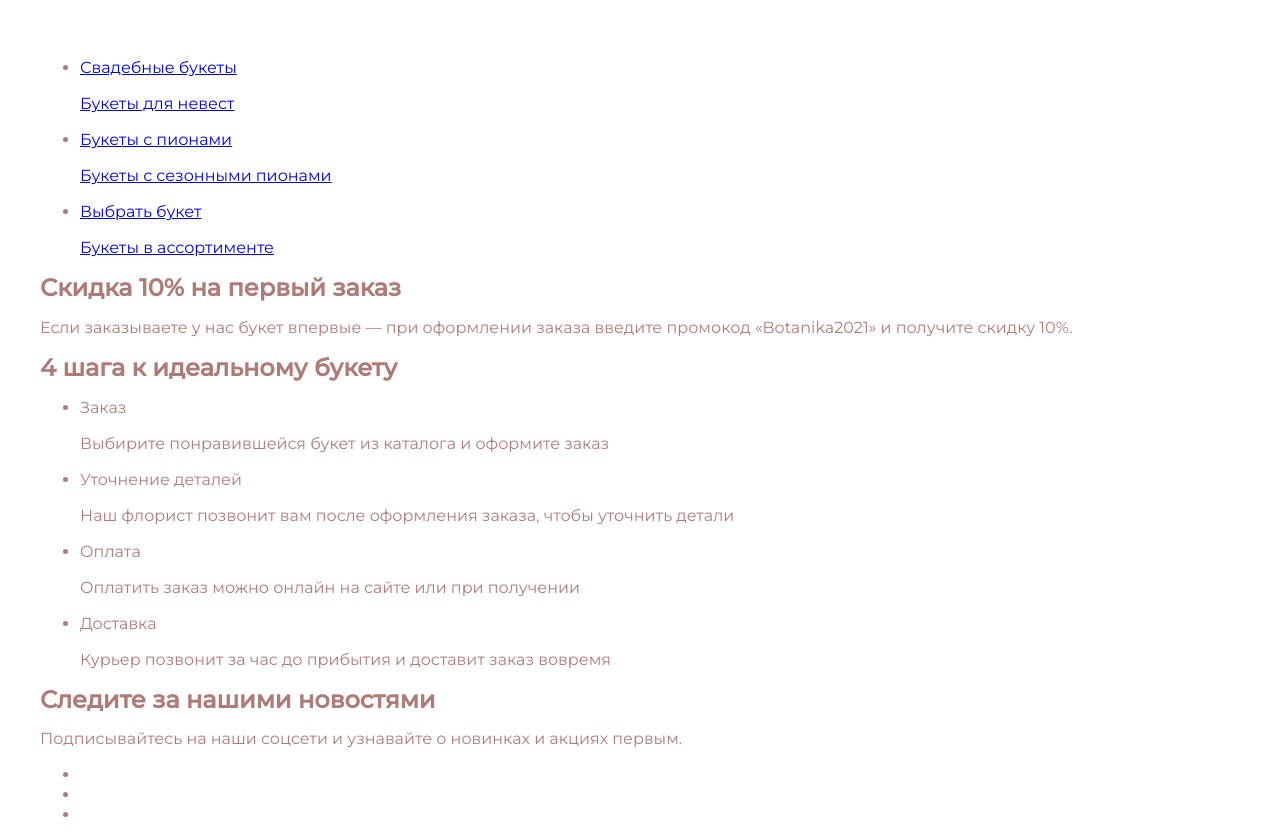
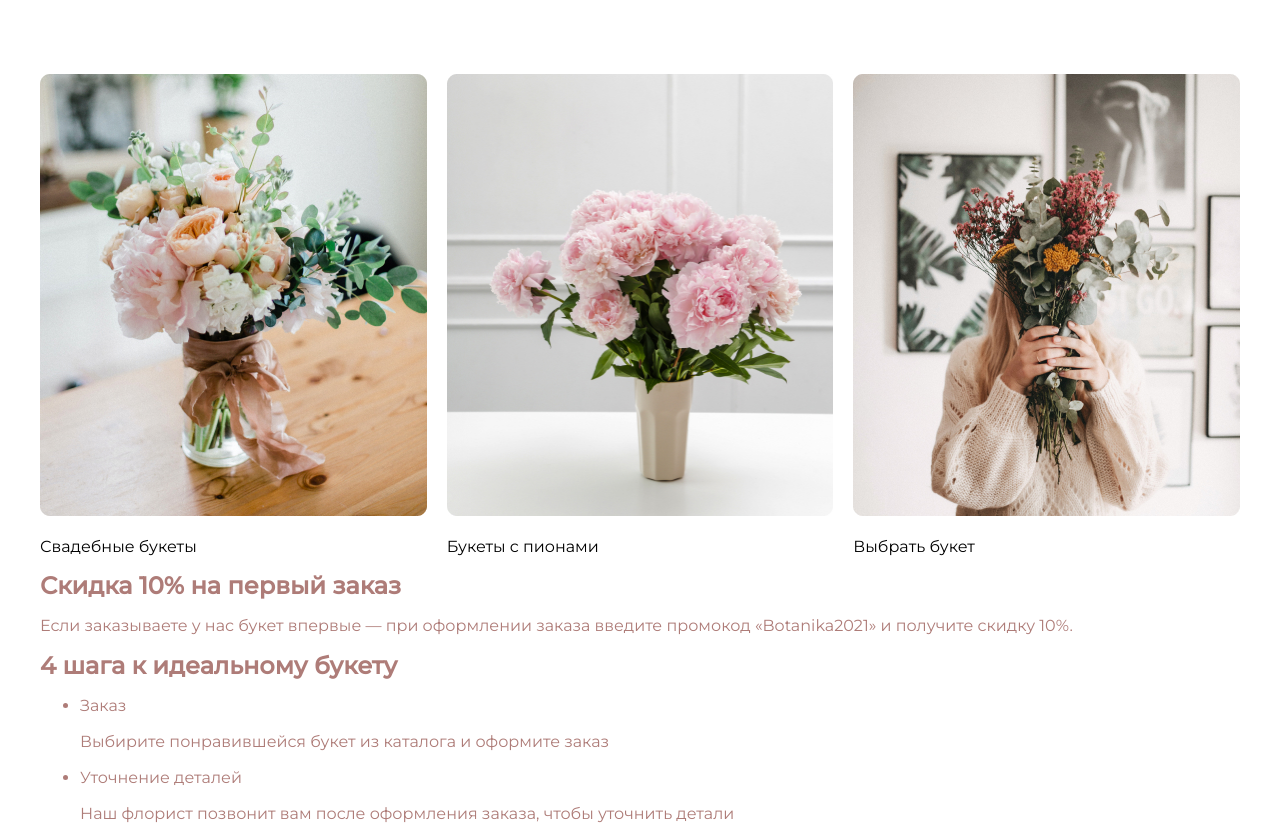
Before and after one commit to DVNst/botanika, a plain HTML site: page index.html in a window 1280 px wide. Shown: the part 1418-2255 px from the top of the page. Drawn offline with nearby package versions, Linux system fonts and the light colour scheme; a web font is replaced by a local one.

Commit message:
add css catalog-1

```diff
--- a/index.html
+++ b/index.html
@@ -99,18 +99,21 @@
         <ul class="catalog__list">
           <li class="catalog__item catalog-card">
             <a href="#" class="catalog-card__link">
+              <img class="catalog-card__img" src="./img/catalog-card-1.jpg" height="442px" width="100%" alt="Свадебные букеты" >
               <p class="catalog-card__title">Свадебные букеты</p>
               <p class="catalog-card__text">Букеты для невест</p>
             </a>
           </li>
           <li class="catalog__item catalog-card">
             <a href="#" class="catalog-card__link">
+              <img class="catalog-card__img" src="./img/catalog-card-2.jpg" height="442px" width="100%" alt="Свадебные букеты" >
               <p class="catalog-card__title">Букеты с пионами</p>
               <p class="catalog-card__text">Букеты с сезонными пионами</p>
             </a>
           </li>
           <li class="catalog__item catalog-card">
             <a href="#" class="catalog-card__link">
+              <img class="catalog-card__img" src="./img/catalog-card-3.jpg" height="442px" width="100%" alt="Свадебные букеты" >
               <p class="catalog-card__title">Выбрать букет</p>
               <p class="catalog-card__text">Букеты в ассортименте</p>
             </a>
--- a/style.css
+++ b/style.css
@@ -1,5 +1,6 @@
 :root {
   --main-bg-color: #ffffff;
+  --text-color-white: #ffffff;
   --main-text-color: #ae7c78;
   --btn-bg-color: #d89999;
   --btn-bg-color-hover: #c98d8d;
@@ -288,3 +289,72 @@ body {
 .card__btn {
   padding: 30px 106px;
 }
+
+.catalog {
+  margin: 0;
+  padding: 32px 0 40px;
+}
+
+.catalog__list {
+  margin: 0;
+  padding: 0;
+  display: grid;
+  grid-template-columns: repeat(3, 1fr);
+  grid-column-gap: 20px;
+  list-style: none;
+}
+
+.catalog-card {
+  height: 442px;
+  border-radius: 10px;
+}
+
+.catalog-card__link {
+  position: relative;
+  display: inline-block;
+  width: 100%;
+  height: 442px;
+  text-decoration: none;
+  color: var(--text-color-white);
+  color: black;
+}
+
+.catalog-card__img {
+  /* position: absolute; */
+  position: relative;
+  height: 442px;
+  width: 100%;
+  box-shadow: -200px -200px 0px 5px rgba(174,124,120,0.6) inset;
+}
+
+/* .catalog-card__img::after {
+  content: "";
+  width: 386px;
+  height: 442px;
+  position: absolute;
+  top: 0;
+  left: 0;
+  background-color: red;
+  /* height: 442px;
+  width: 100%;
+
+  background-color: rgba(var(--main-text-color), 0.6);
+  background-color: rgba(174, 124, 120, 0.6); */
+} */
+
+.catalog-card__title {
+  position: absolute;
+  display: inline-block;
+  width: 100%;
+  /* padding: 0; */
+  /* margin: 0; */
+  /* top: 50px; */
+  text-align: center;
+}
+
+.catalog-card__text {
+  position: absolute;
+  display: none;
+  padding: 0;
+  margin: 0;
+}
```
